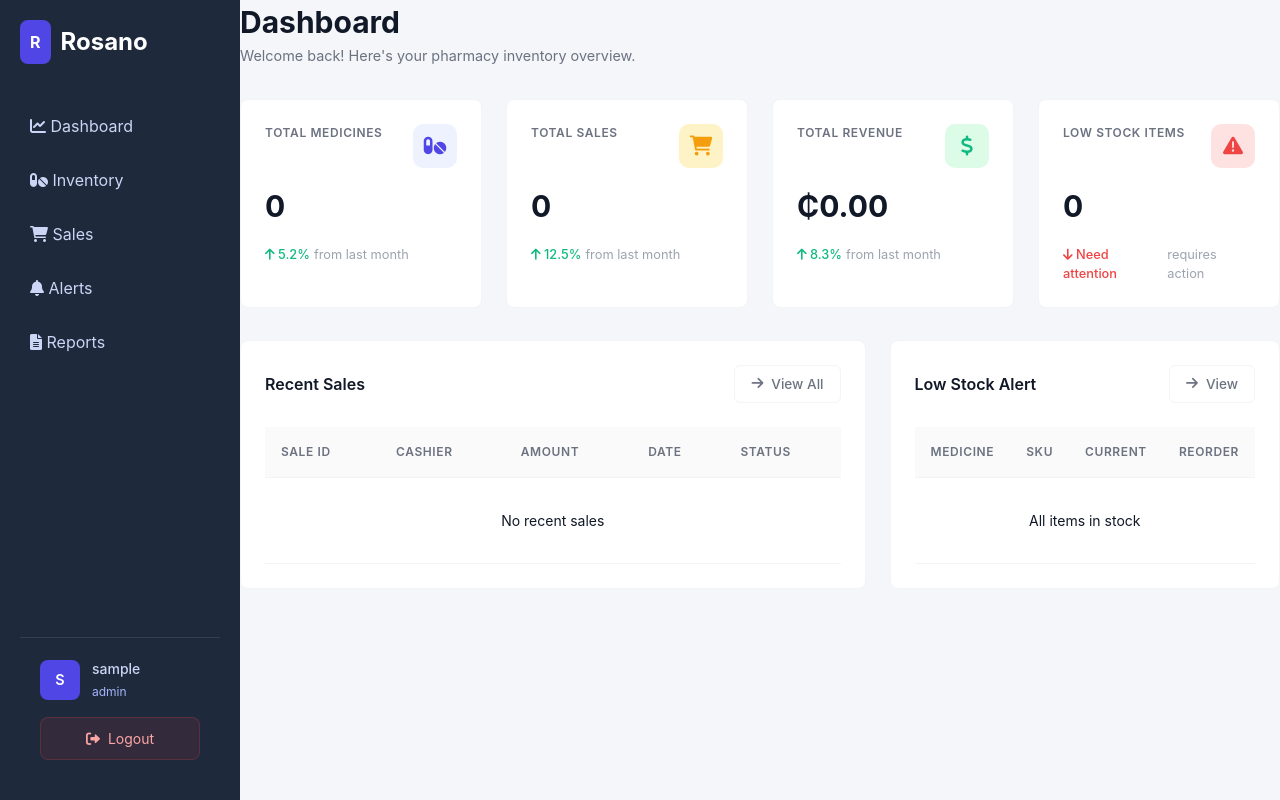
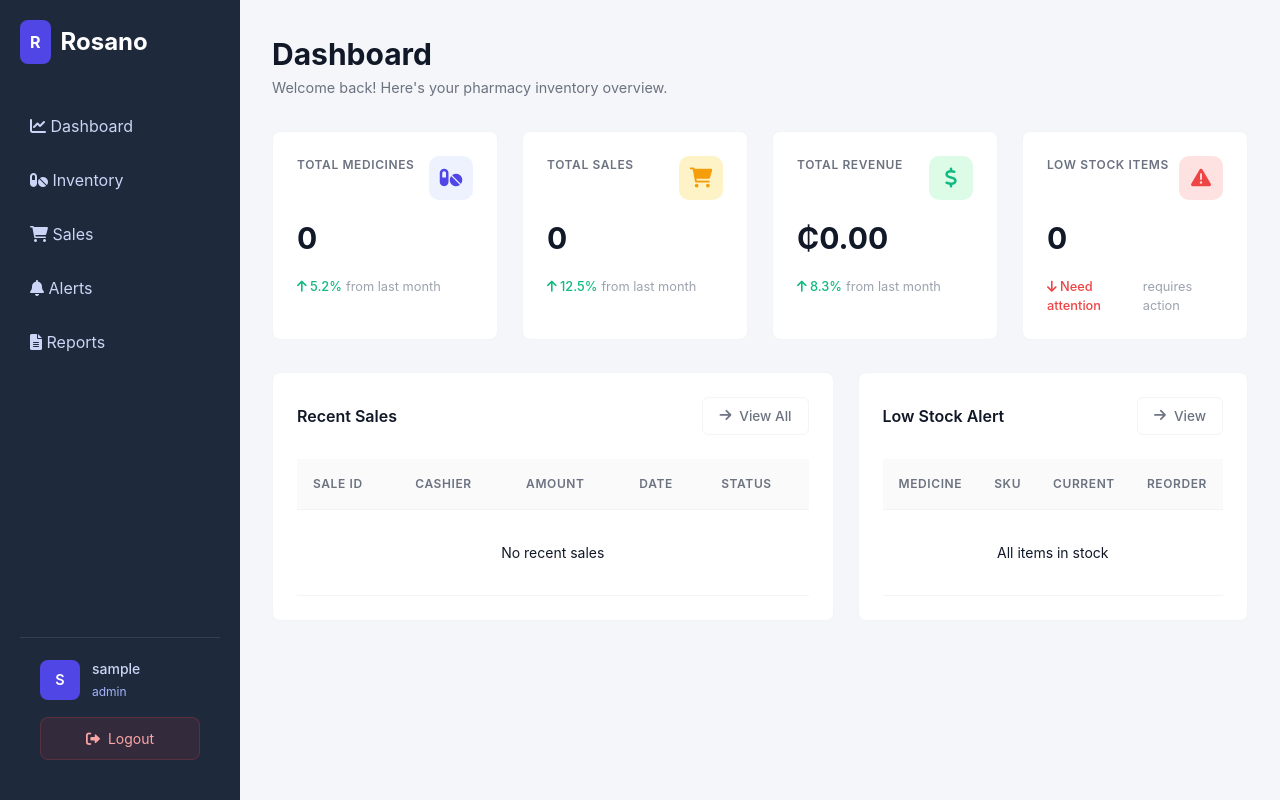
Before and after one commit to eko360k/PharmacyInventorySystem, a PHP site: page /admin/index.php in a window 1280 px wide. Run offline with PHP 8.4, Linux system fonts and the light colour scheme; the visitor is signed in with stand-in values (Sample User, id 1); data that the repository does not hold is empty.

Commit message:
fixed padding on index.css

```diff
--- a/assets/css/index.css
+++ b/assets/css/index.css
@@ -1,6 +1,10 @@
 /* Dashboard Page - Specific Styles */
 
 /* Dashboard Container */
+.app-container+.main-9348 {
+    padding: 2rem;
+}
+
 .dashboard-container-9348 {
     display: flex;
     min-height: 100vh;
@@ -103,6 +107,7 @@
     display: flex;
     flex-direction: column;
     min-width: 0;
+    /* padding: 2rem; */
 }
 
 /* Top Navigation */
@@ -199,6 +204,13 @@
 /* Dashboard Content Area */
 .content-area-9348 {
     padding: 2rem;
+    overflow-y: auto;
+}
+
+/* Page Content Container */
+.content-9348 {
+    padding: 2rem;
+    flex: 1;
     overflow-y: auto;
 }
 
```
